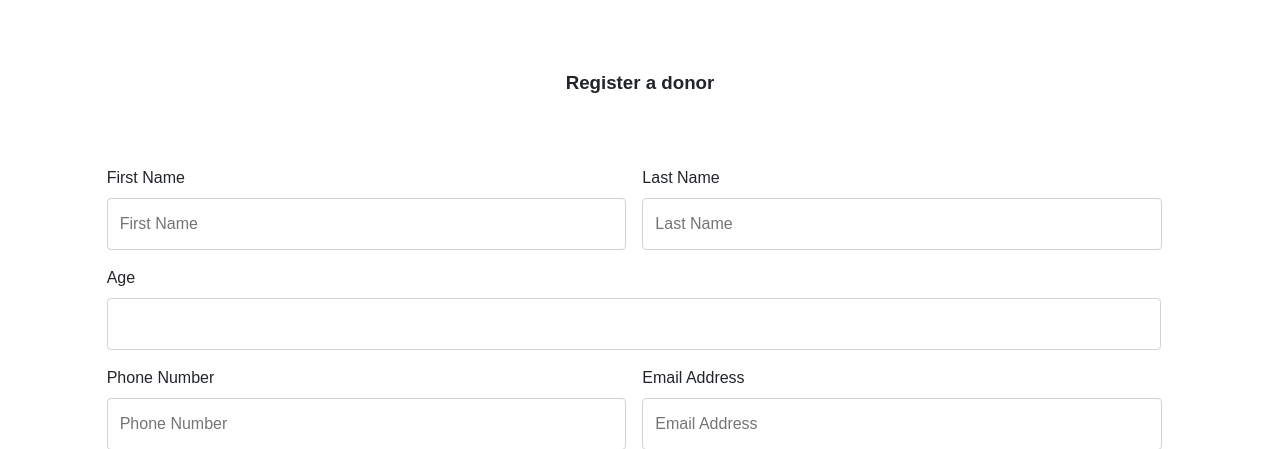
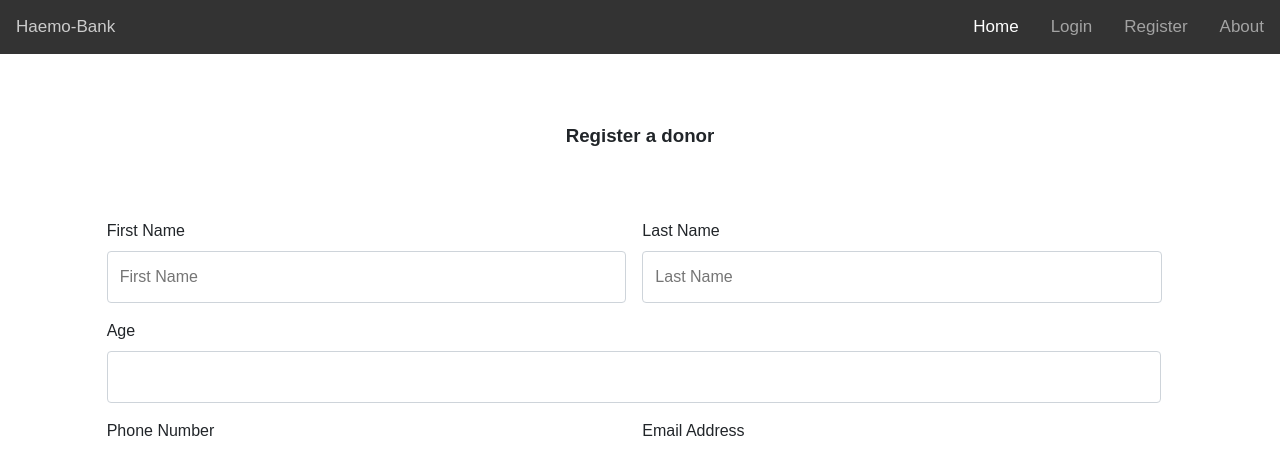
Before and after one commit to mishiray/haemo-bank, a PHP site: page /pages/register-donor.php in a window 1280 px wide. Shown: the top 449 px of the page. Run offline with PHP 8.4, Linux system fonts and the light colour scheme.

Commit message:
Added Navbar

```diff
--- a/pages/register-donor.php
+++ b/pages/register-donor.php
@@ -3,8 +3,22 @@
 <head>
 	<title>Register a Donor Page</title>
 	<link rel="stylesheet" type="text/css" href="../style.css">
+	<link rel="stylesheet" href="https://cdnjs.cloudflare.com/ajax/libs/font-awesome/4.7.0/css/font-awesome.min.css">
+	<script src="../script.js"></script>
 </head>
 <body>
+	<div class="topnav" id="myTopnav">
+		<a class="navbar-brand" href="#">Haemo-Bank</a>
+		<div class="float-right">
+		  <a href="#" class="active">Home</a>
+		  <a href="#">Login</a>
+		  <a href="#">Register</a>
+		  <a href="#">About</a>
+		  <a href="javascript:void(0);" class="icon" onclick="myFunction()">
+		    <i class="fa fa-bars"></i>
+		  </a>
+		</div>
+	</div>
 	<div class="container">
 		<h3 class="text-center">Register a donor</h3>
 		<div class="col-10" style="margin: 0 auto;">
--- /dev/null
+++ b/script.js
@@ -0,0 +1,8 @@
+function myFunction() {
+    var x = document.getElementById("myTopnav");
+    if (x.className === "topnav") {
+        x.className += " responsive";
+    } else {
+        x.className = "topnav";
+    }
+}
--- a/style.css
+++ b/style.css
@@ -192,3 +192,73 @@ form {
 .text-center {
 	text-align: center;
 }
+
+.navbar-brand {
+    color: #fff;
+    padding-top: .3125rem;
+    padding-bottom: .3125rem;
+    margin-right: 1rem;
+    font-size: 1.25rem;
+    text-decoration: none;
+    white-space: nowrap;
+}
+
+.topnav {
+  background-color: #333;
+  overflow: hidden;
+}
+
+/* Style the links inside the navigation bar */
+.topnav a {
+  float: left;
+  display: block;
+  color: rgba(255,255,255,.55);
+  text-align: center;
+  padding: 14px 16px;
+  text-decoration: none;
+  font-size: 17px;
+}
+
+/* Change the color of links on hover */
+.topnav a:hover {
+  color: rgba(255,255,255,.75);
+}
+
+/* Add an active class to highlight the current page */
+.topnav a.active {
+  color: #fff;
+}
+
+/* Hide the link that should open and close the topnav on small screens */
+.topnav .icon {
+  display: none;
+}
+
+@media screen and (max-width: 600px) {
+  .topnav a:not(.navbar-brand) {display: none;}
+  .topnav a.icon {
+    float: right;
+    display: block;
+  }
+}
+
+/* The "responsive" class is added to the topnav with JavaScript when the user clicks on the icon. This class makes the topnav look good on small screens (display the links vertically instead of horizontally) */
+@media screen and (max-width: 600px) {
+  .topnav.responsive {position: relative;}
+  .topnav.responsive a.icon {
+    position: absolute;
+    right: 0;
+    top: 0;
+  }
+  .topnav.responsive a {
+    float: none;
+    display: block;
+    text-align: left;
+  }
+}
+
+@media screen and (min-width: 601px) {
+    .float-right {
+        float: right;
+    }
+}
```
